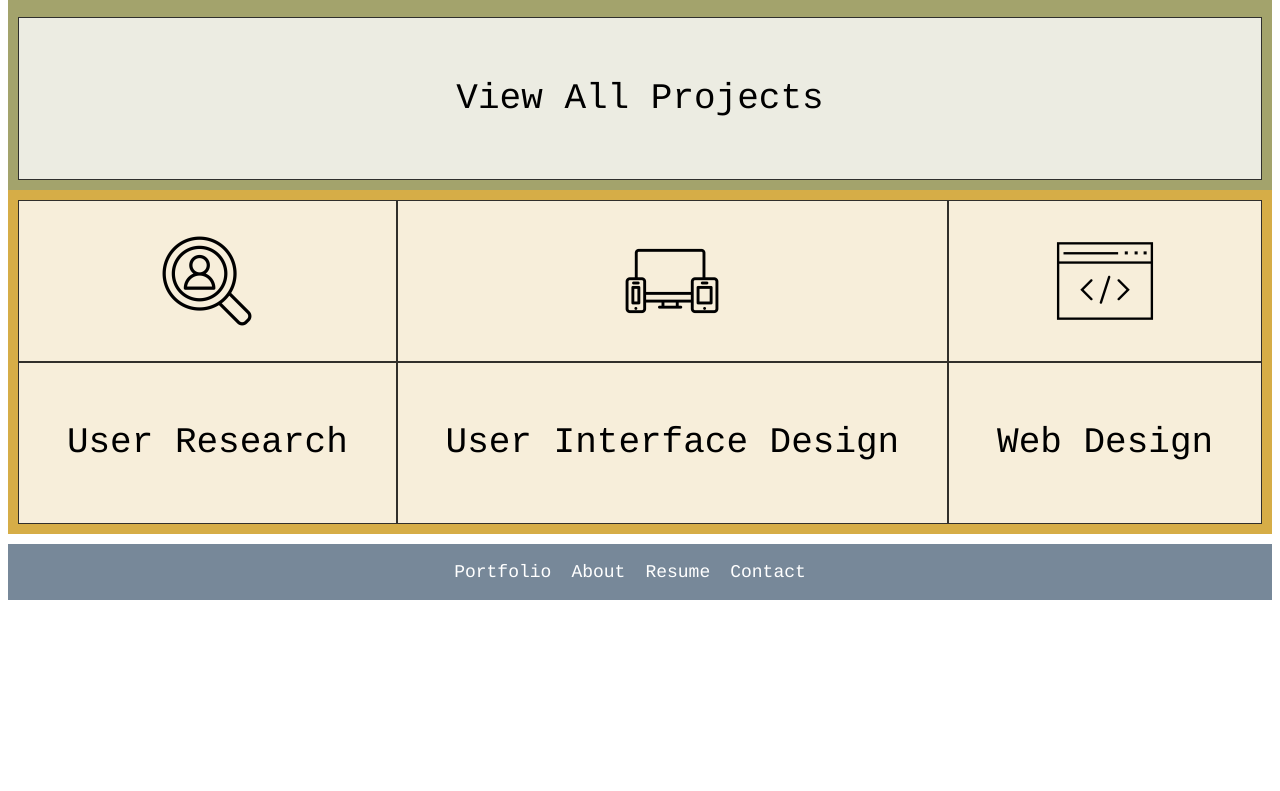
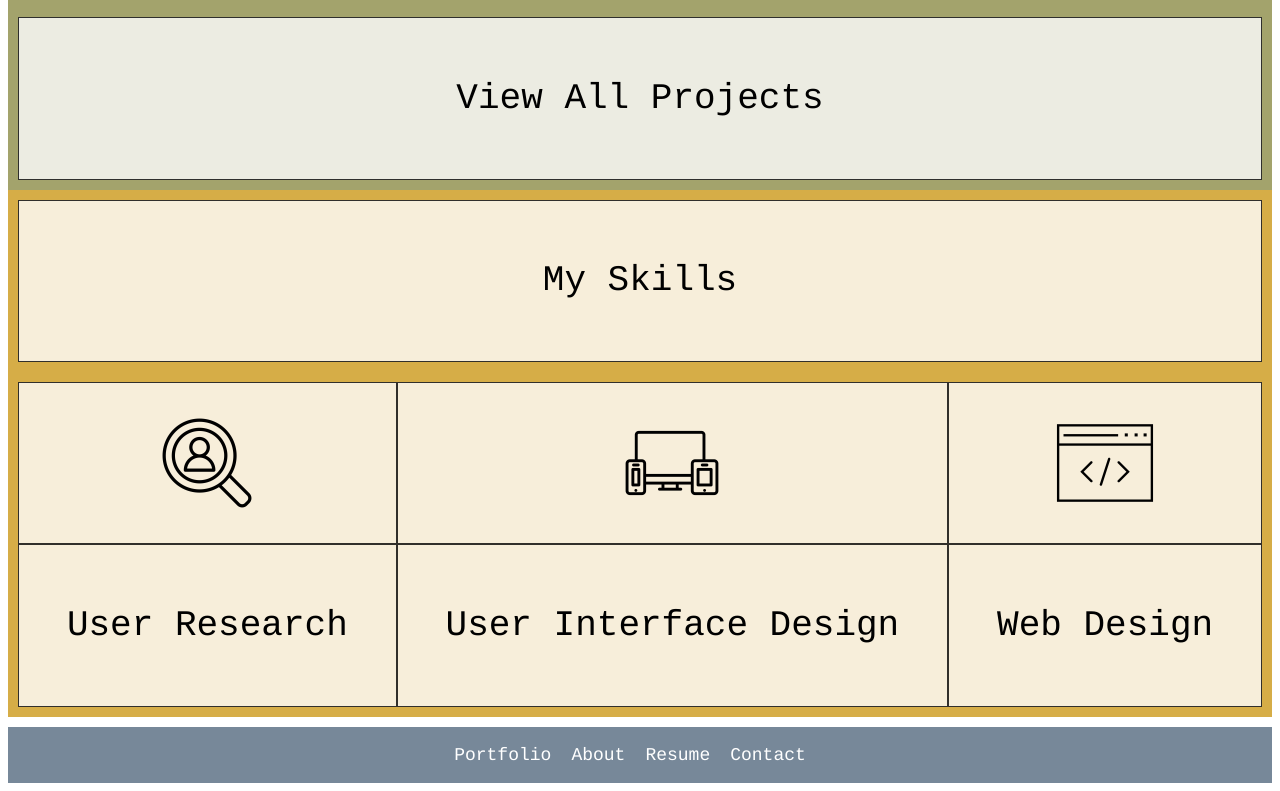
Before and after one commit to agsafford/Homework-18, a plain HTML site: page index.html in a window 1280 px wide. Shown: the part 1374-2165 px from the top of the page. Before the commit the page ends 1982 px from the top, so only its background shows below. Drawn offline with Linux system fonts and the light colour scheme.

Commit message:
hw18final

```diff
--- a/css/index.css
+++ b/css/index.css
@@ -107,6 +107,12 @@ p {
     padding: 10px;
   }
 
+  .grid-container1y {
+    display: grid;
+    grid-template-columns: auto;
+    background-color: #D6AD47;
+    padding: 10px;
+  }
 
   .footer {
     left: 0;
--- a/index.html
+++ b/index.html
@@ -90,6 +90,13 @@
                           </div>
           </div>
 
+          <div class="grid-container1y">
+            <div class="grid-item">
+            <h2>My Skills</h2>
+            </div>
+                          </div>
+          </div>
+
 </section>
 
 <section class="mySkills">
```
Also changed, not shown: 2 other files.
